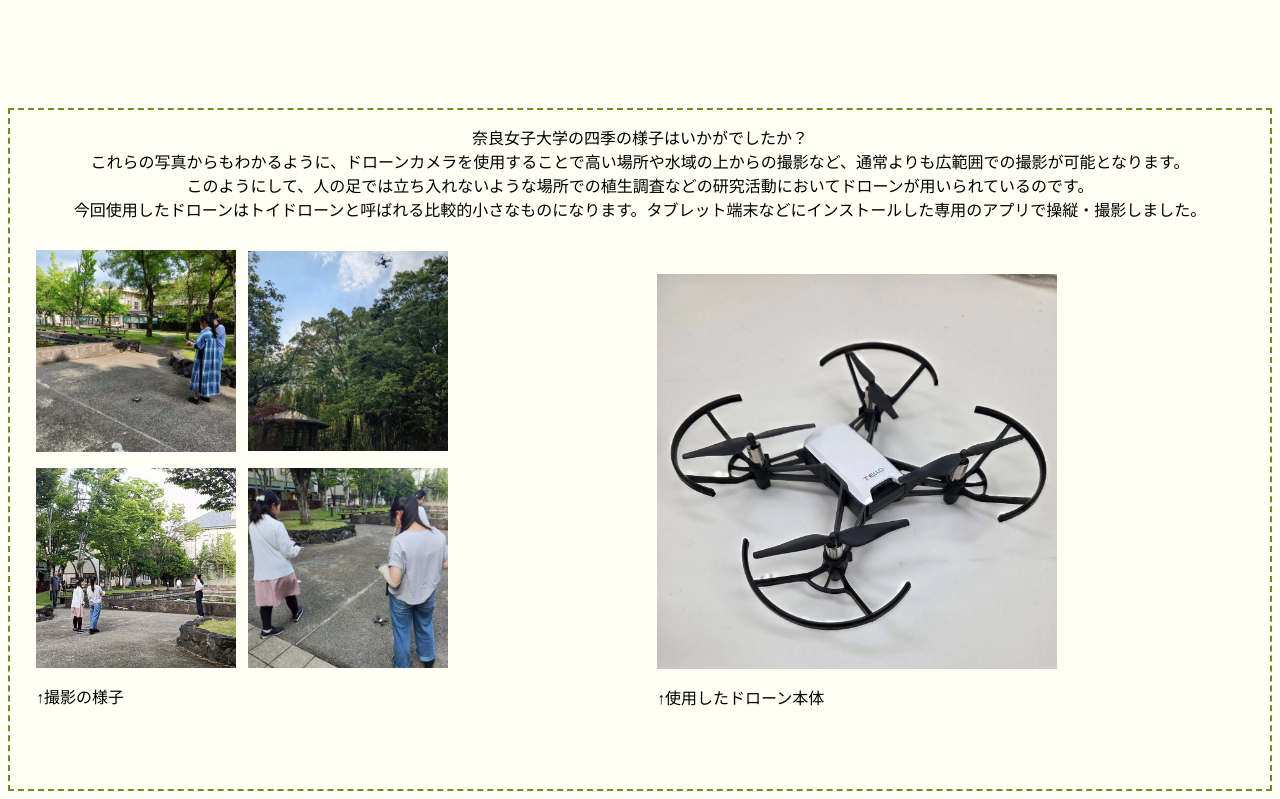
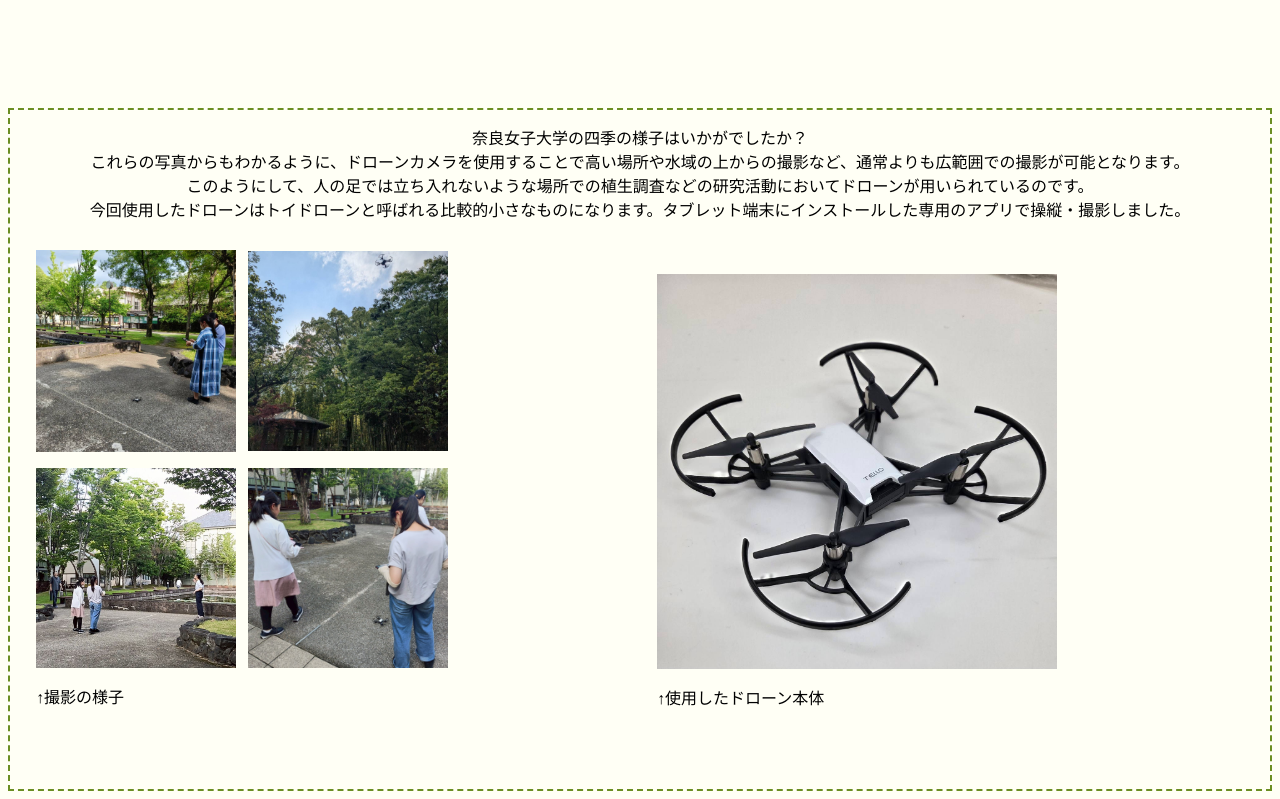
Before and after one commit to R2d1marigo-boop/droneSOL, a plain HTML site: page index.html in a window 1280 px wide. Shown: the part 1453-2252 px from the top of the page. Drawn offline with nearby package versions, Linux system fonts and the light colour scheme.

Commit message:
Update index.html

```diff
--- a/index.html
+++ b/index.html
@@ -153,7 +153,7 @@ h1:before {
 <br>
 <a>このようにして、人の足では立ち入れないような場所での植生調査などの研究活動においてドローンが用いられているのです。</a>
 <br>
-<a>今回使用したドローンはトイドローンと呼ばれる比較的小さなものになります。タブレット端末などにインストールした専用のアプリで操縦・撮影しました。</a>
+<a>今回使用したドローンはトイドローンと呼ばれる比較的小さなものになります。タブレット端末にインストールした専用のアプリで操縦・撮影しました。</a>
 </div>
 <br>
 <table align="left" cellspacing="10">
```
